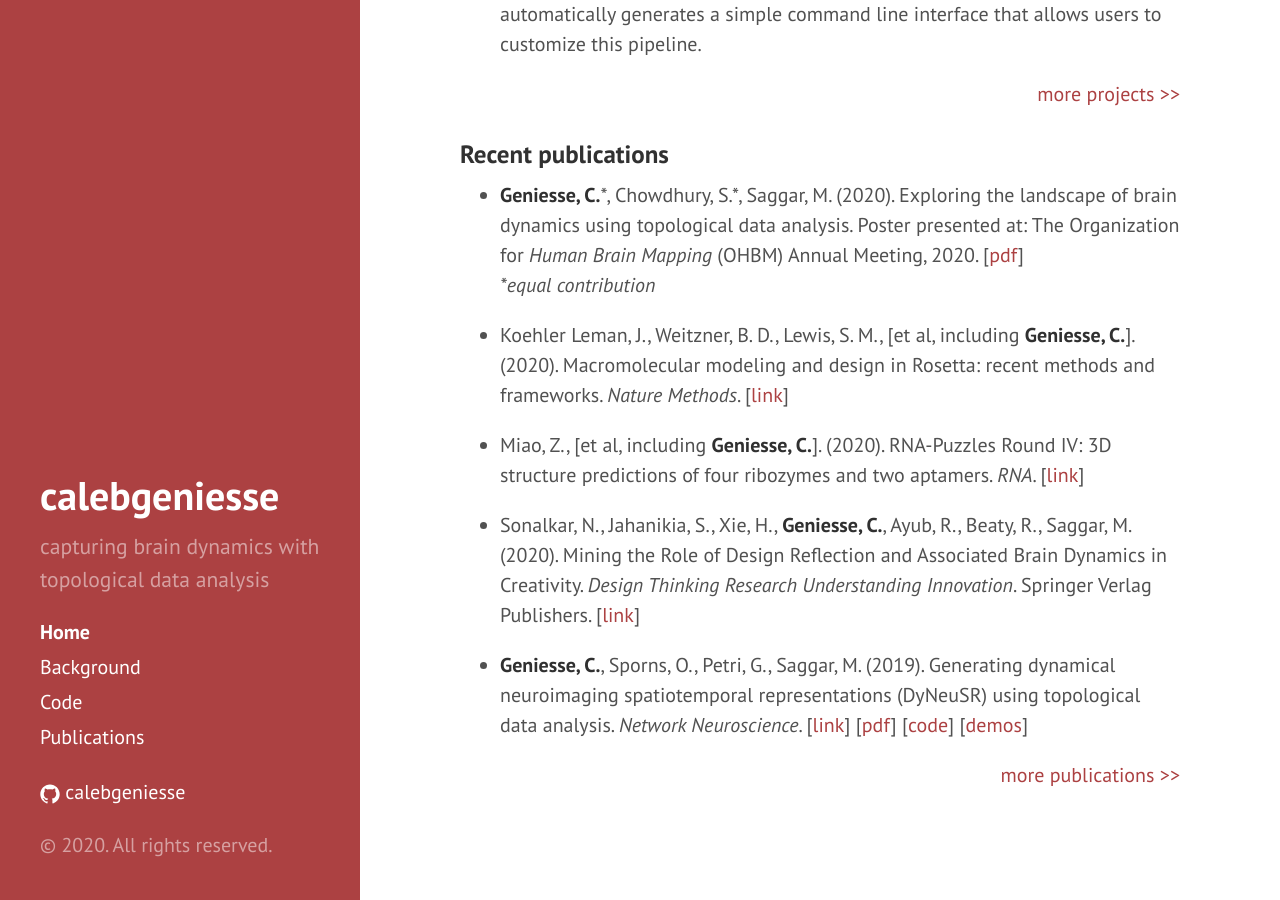
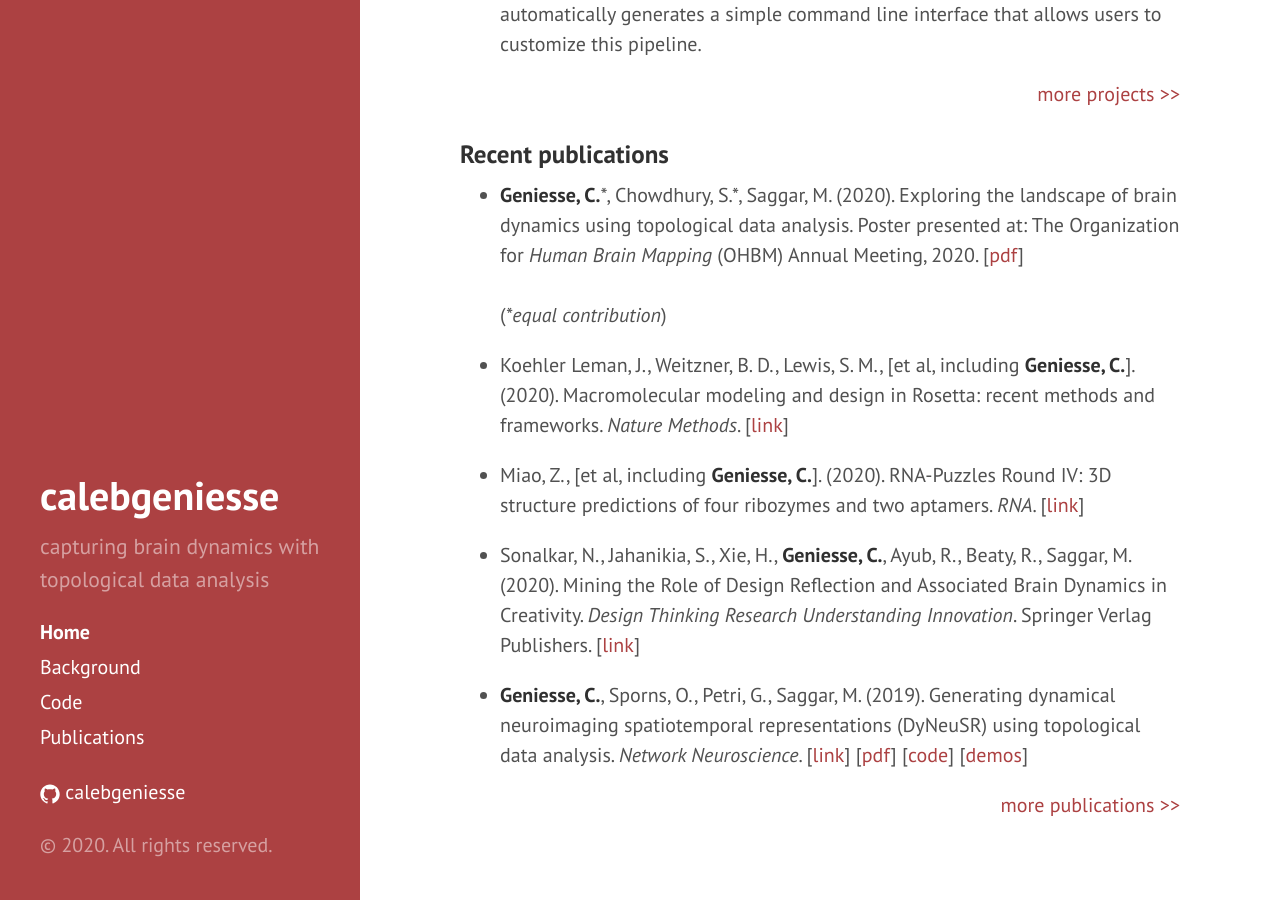
Before and after one commit to calebgeniesse/calebgeniesse.github.io, a Jekyll site: the page built from index.md, in a window 1280 px wide and 900 px high, scrolled down 540 px. Built offline with Jekyll 4.4.1, drawn with Linux system fonts in a browser that asks for light colours.

Commit message:
fix notes

```diff
--- a/index.md
+++ b/index.md
@@ -26,7 +26,7 @@ I am a graduate student in the [Biophysics Program](http://med.stanford.edu/biop
 ### Recent publications
 
 - **Geniesse, C.**\*, Chowdhury, S.\*, Saggar, M. (2020). Exploring the landscape of brain dynamics using topological data analysis. Poster presented at: The Organization for *Human Brain Mapping* (OHBM) Annual Meeting, 2020. [[pdf](https://github.com/calebgeniesse/calebgeniesse.github.io/blob/master/public/posters/Geniesse-Chowdhury-2020-OHBM.pdf)]
-<br>*\*equal contribution*
+<br><br>(*\*equal contribution*)
 
 - Koehler Leman, J., Weitzner, B. D., Lewis, S. M., \[et al, including **Geniesse, C.**\]. (2020). Macromolecular modeling and design in Rosetta: recent methods and frameworks. *Nature Methods*. [[link](https://doi.org/10.1038/s41592-020-0848-2)]
 
```
